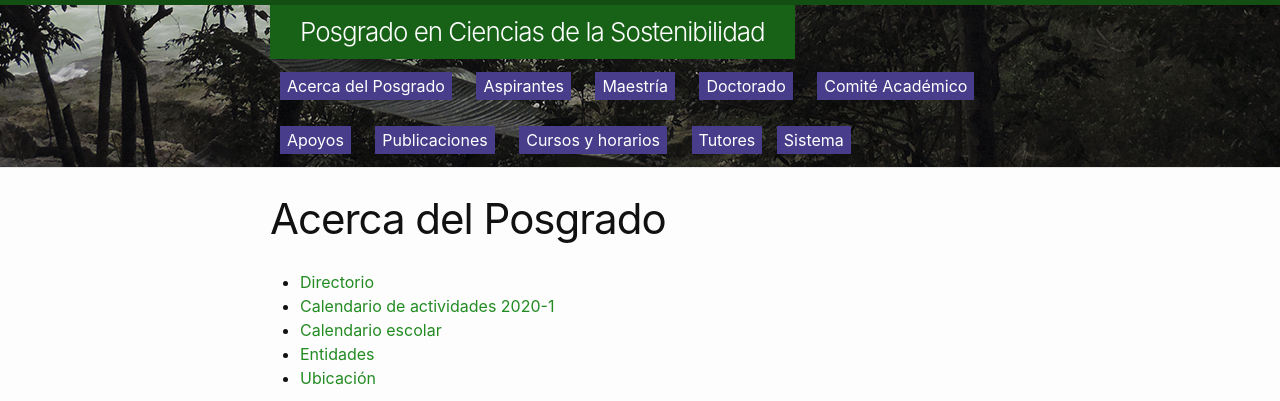
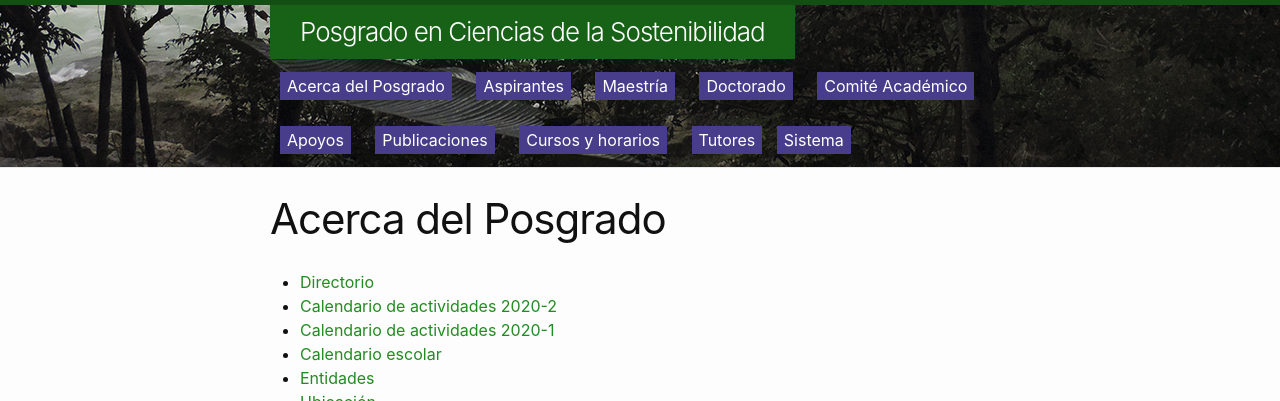
Before and after one commit to pcs-unam/pcs-unam.github.io, a Jekyll site: the page built from 00_acerca.md, in a window 1280 px wide and 900 px high, cut to the strip 0-401 px from the top of the window. Built offline with Jekyll 4.4.1, drawn with Linux system fonts in a browser that asks for light colours.

Commit message:
Se dio de alta el calendario 2020-2

```diff
--- a/00_acerca.md
+++ b/00_acerca.md
@@ -7,13 +7,13 @@ menu: true
 ---
 
  - [Directorio](/posgrado/directorio)
+ - [Calendario de actividades 2020-2](/posgrado/calendario2)
  - [Calendario de actividades 2020-1](/posgrado/calendario1)
  - [Calendario escolar](https://www.dgae.unam.mx/calendarios_escolares.html)
  - [Entidades](/posgrado/entidades)
  - [Ubicación](/posgrado/ubicacion)
 
 
-[//]: # - [Calendario de actividades 2020-2](/posgrado/calendario2)
 
 <iframe width="560" height="315" src="https://www.youtube.com/embed/yEQ6jIR4zGs" frameborder="0" allow="accelerometer; autoplay; encrypted-media; gyroscope; picture-in-picture" allowfullscreen></iframe>
 
```
